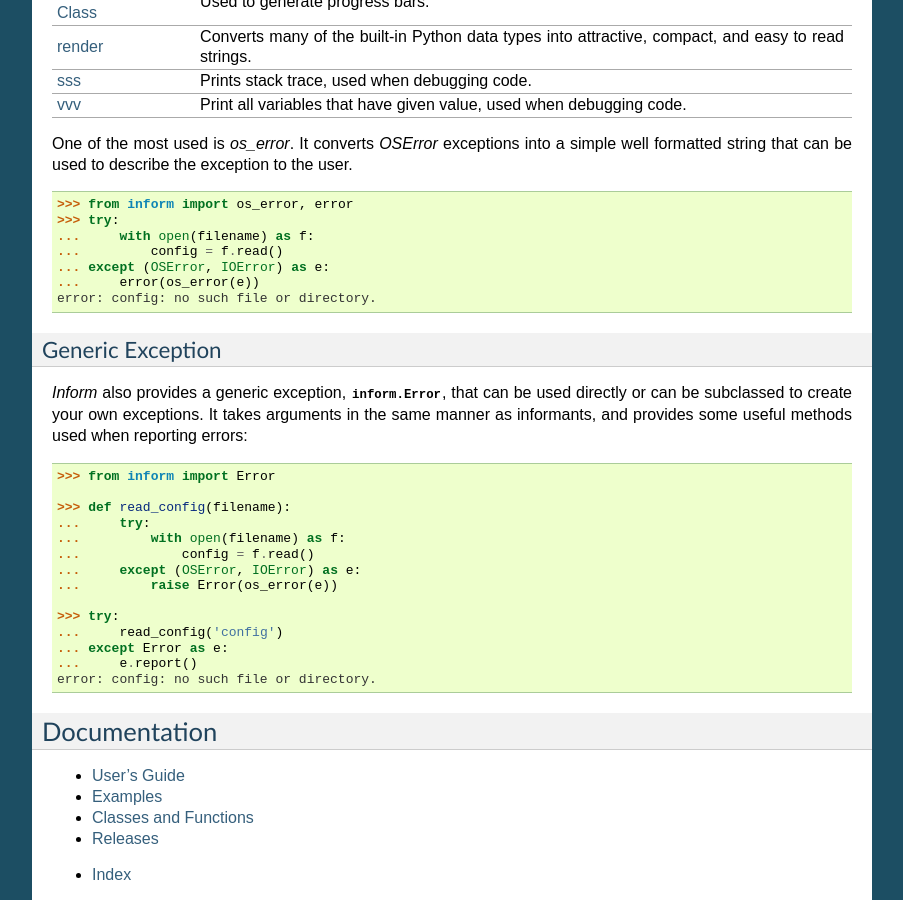
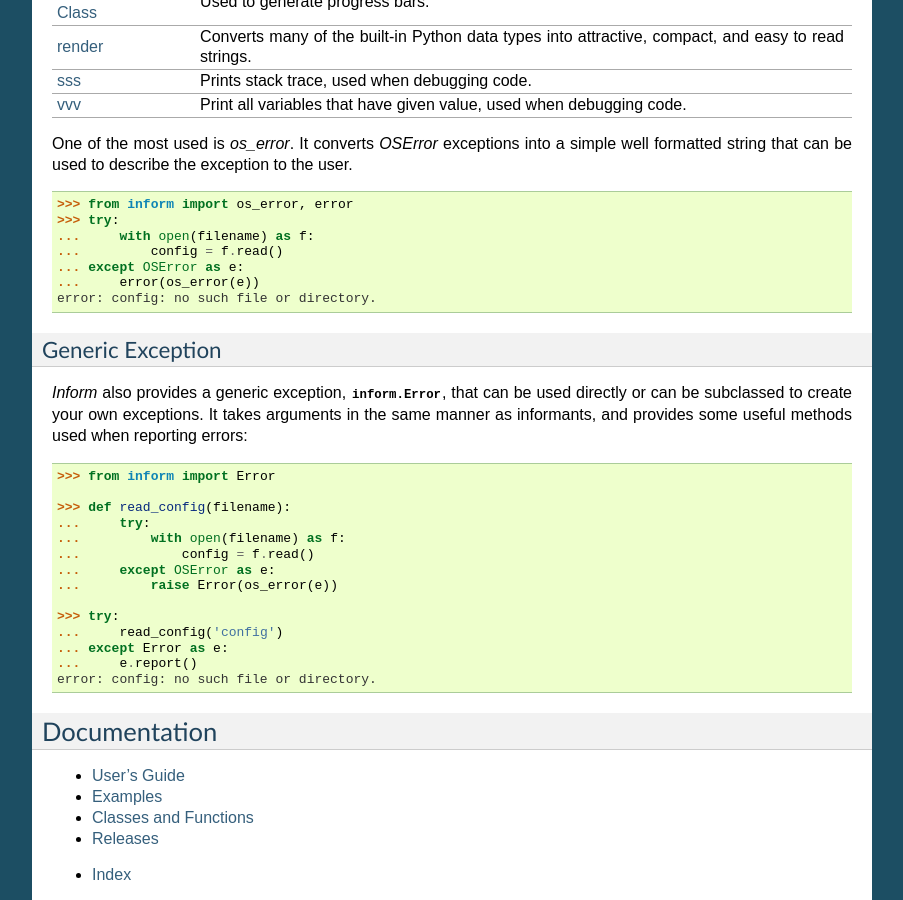
Before and after one commit to KenKundert/inform, a Sphinx documentation site: the page built from doc/index.rst, in a window 1280 px wide and 900 px high, scrolled down 4029 px. Shown: the whole window, without its empty margins (198-1101 px from the left). Built offline with Sphinx 7.4.7, drawn with Linux system fonts in a browser that asks for light colours.

Commit message:
Small tweaks to documentation.

```diff
--- a/doc/index.rst
+++ b/doc/index.rst
@@ -331,7 +331,7 @@
     >>> try:
     ...     with open(filename) as f:
     ...         config = f.read()
-    ... except (OSError, IOError) as e:
+    ... except OSError as e:
     ...     error(os_error(e))
     error: config: no such file or directory.
 
@@ -352,7 +352,7 @@
     ...     try:
     ...         with open(filename) as f:
     ...             config = f.read()
-    ...     except (OSError, IOError) as e:
+    ...     except OSError as e:
     ...         raise Error(os_error(e))
 
     >>> try:
--- a/doc/user.rst
+++ b/doc/user.rst
@@ -1382,7 +1382,7 @@
     >>> try:
     ...     with open('temperatures.csv') as f:
     ...         contents = f.read()
-    ... except (OSError, IOError) as e:
+    ... except OSError as e:
     ...     error(os_error(e))
     myprog error: temperatures.csv: no such file or directory.
 
```
Also changed, not shown: 1 other file.
